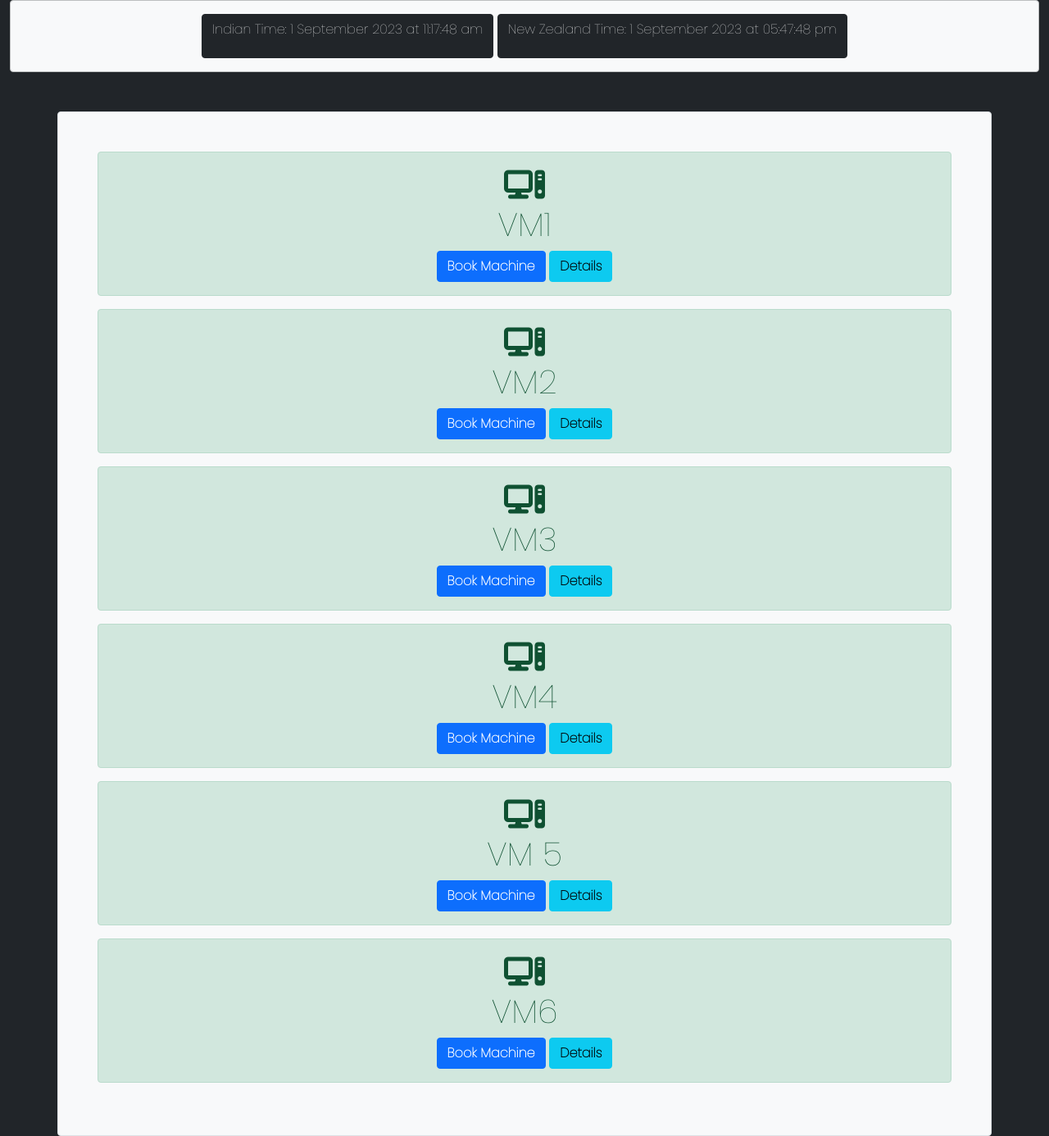
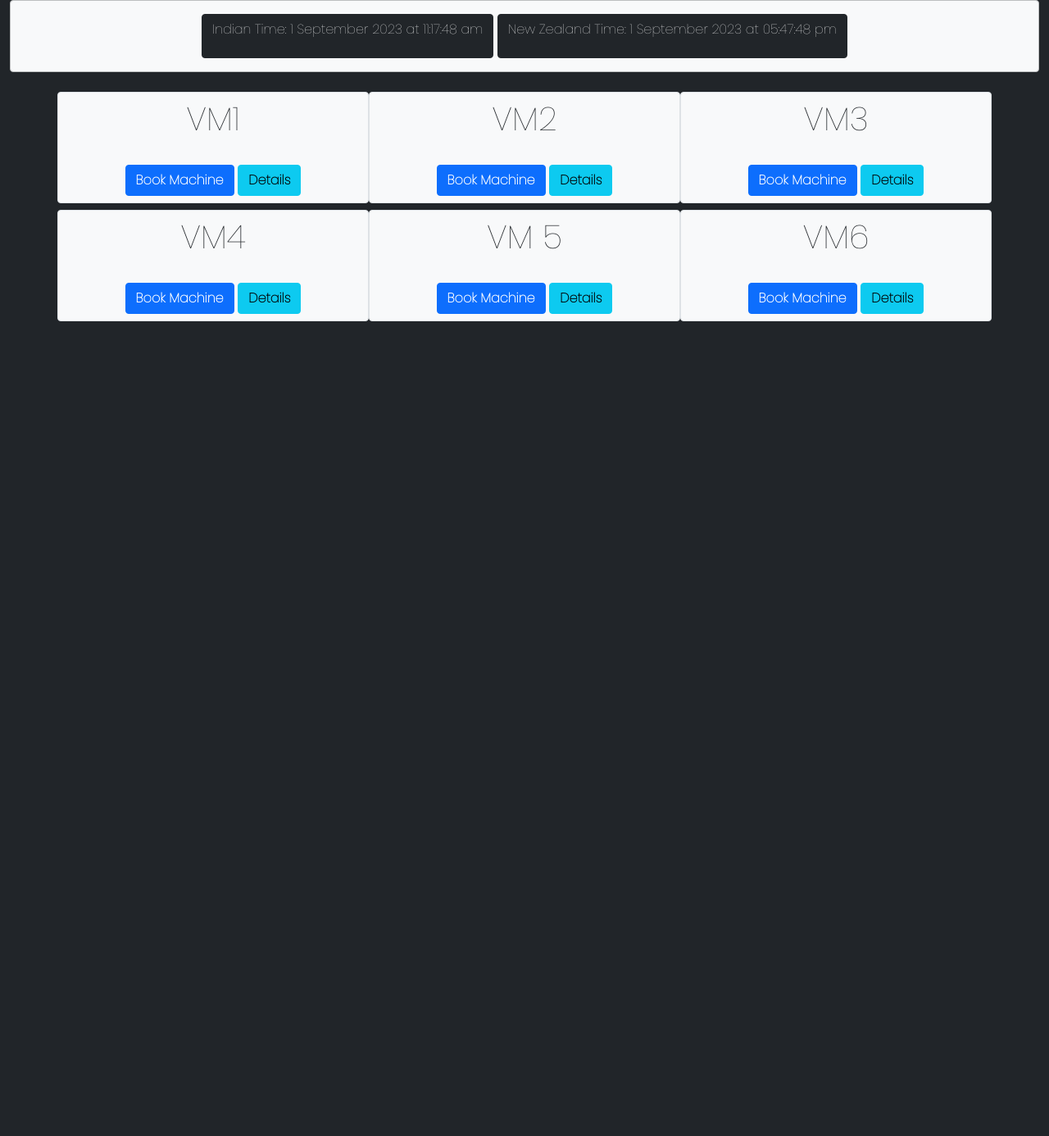
Before and after one commit to kartikeymahajan/machine_management, a Django app: page / in a window 1280 px wide. Shown: the part 58-1444 px from the top of the page at 82% size. After the commit the page ends 450 px from the top, so only its background shows below. Run offline with Django 4.2, Linux system fonts and the light colour scheme; a user stored in the database is signed in; data comes from the database, SQL or seed files in the repository; both versions use the stored data as it was after the commit.

Commit message:
FRONTVIEW CHANGE

```diff
--- a/mysite/machines/templates/machines/machine_detail.html
+++ b/mysite/machines/templates/machines/machine_detail.html
@@ -36,7 +36,7 @@
     {% endif %}
 {% endif %}
 {% if user_has_active_booking %}
-    <a href="{% url 'unbook_machine' user_active_booking.id %}" class="btn btn-warning"><b>Unbook</b></a>
+    <!--<a href="{% url 'unbook_machine' user_active_booking.id %}" class="btn btn-warning"><b>Unbook</b></a>-->
 {% endif %}
 
 <a href="{% url 'machine_list' %}" class="btn btn-warning"><b>Back to List<b></b></a>
--- a/mysite/machines/templates/machines/machine_list.html
+++ b/mysite/machines/templates/machines/machine_list.html
@@ -26,7 +26,7 @@
     </style>
 </head>
 
-<body class="bg-body-tertiary bg-dark">
+<body class="bg-body-tertiary bg-dark ">
     {% block content %}
     <div class = "container-fluid">
         <nav class="navbar navbar-expand-lg navbar-light bg-light">
@@ -40,24 +40,6 @@
                   <button class="btn btn-outline-success" type="submit">Search</button>
                 </form>
               </div>
-
-
-               <!-- <div class="dropdown ">
-  <div  class="" data-bs-toggle="dropdown">
-      <h3>
-       <i class="fa-solid fa-user"></i> {{ request.user }}
-      </h3>
-
-  </div >
-  <ul class="dropdown-menu">
-    <li><a class="dropdown-item" href="#">Profile</a></li>
-    <li><a class="dropdown-item" href="#">Log_Out</a></li>
-    <li><a class="dropdown-item" href="#">Change_User</a></li>
-  </ul>
-</div>
-
-
-            </div>-->
 
 
 
@@ -76,9 +58,7 @@
                 </div>
 
         </nav>
-        <main >
-
-
+        <main>
              <div class="alert alert-dark text-center mb-3  bg-light ">
 
                      <b>
@@ -95,42 +75,38 @@
                  </div>
 
 
-            <b>
-             <div class="container mt-5 p-5 border rounded bg-light ">
 
+ <div class="container">
+  <div class="row row-cols-3">
          {% for machine in machines %}
-                    <div class = "machines_list">
 
-                         <div class="alert alert-success text-center mb-3 ">
-
-                            <h1><i class="fa-solid fa-computer"></i>  <br>  {{ machine.name }}</h1>
-
+      <div class="col container mt-2 p-2 border rounded bg-light text-center"> <h1>{{ machine.name }}</h1> </br>
       {% if machine.status %}
-
       <a href="{% url 'book_machine' machine.id %}" class="btn btn-primary" name="Active"><b>Book Machine</b></a>
       <a href="{% url 'machine_detail' machine.id %}" class="btn btn-info" name="Inactive"><b>Details</b></a>
-
       {% else %}
-
-
       <div class="alert alert-warning">
-
           (Occupied by {{ machine.user }} from {{ machine.start_time|date:"DATETIME_FORMAT" }} to {{ machine.end_time|date:"DATETIME_FORMAT" }})
 
       </div>
       <a href="{% url 'machine_detail' machine.id %}" class="btn btn-info" name="Inactive"><b>Details</b></a>
       {% endif %}
-
-                              </div>
       </div>
       {% empty %}
 
-                <h2><center>No Results Found</center></h2>
+                <h2 class="text-color-white"><center>No Results Found</center></h2>
+
 
       {% endfor %}
+
     </div>
-            </b>
+
+
+  </div>
+
+
         </main>
+
 
 
 </div>
--- a/mysite/machines/templates/registration/login.html
+++ b/mysite/machines/templates/registration/login.html
@@ -28,7 +28,7 @@
           <div class="alert alert-primary text-center mb-3 ">
               {% csrf_token %}
         {{ form.as_p }}
-        <button type="submit" class="btn btn-success">Login</button>
+        <button type="submit" class="btn btn-success btn-lg">Login</button>
 
 
     </div>
```
Also changed, not shown: mysite/db.sqlite3. Lines whose indentation alone changed are shown as unchanged.
